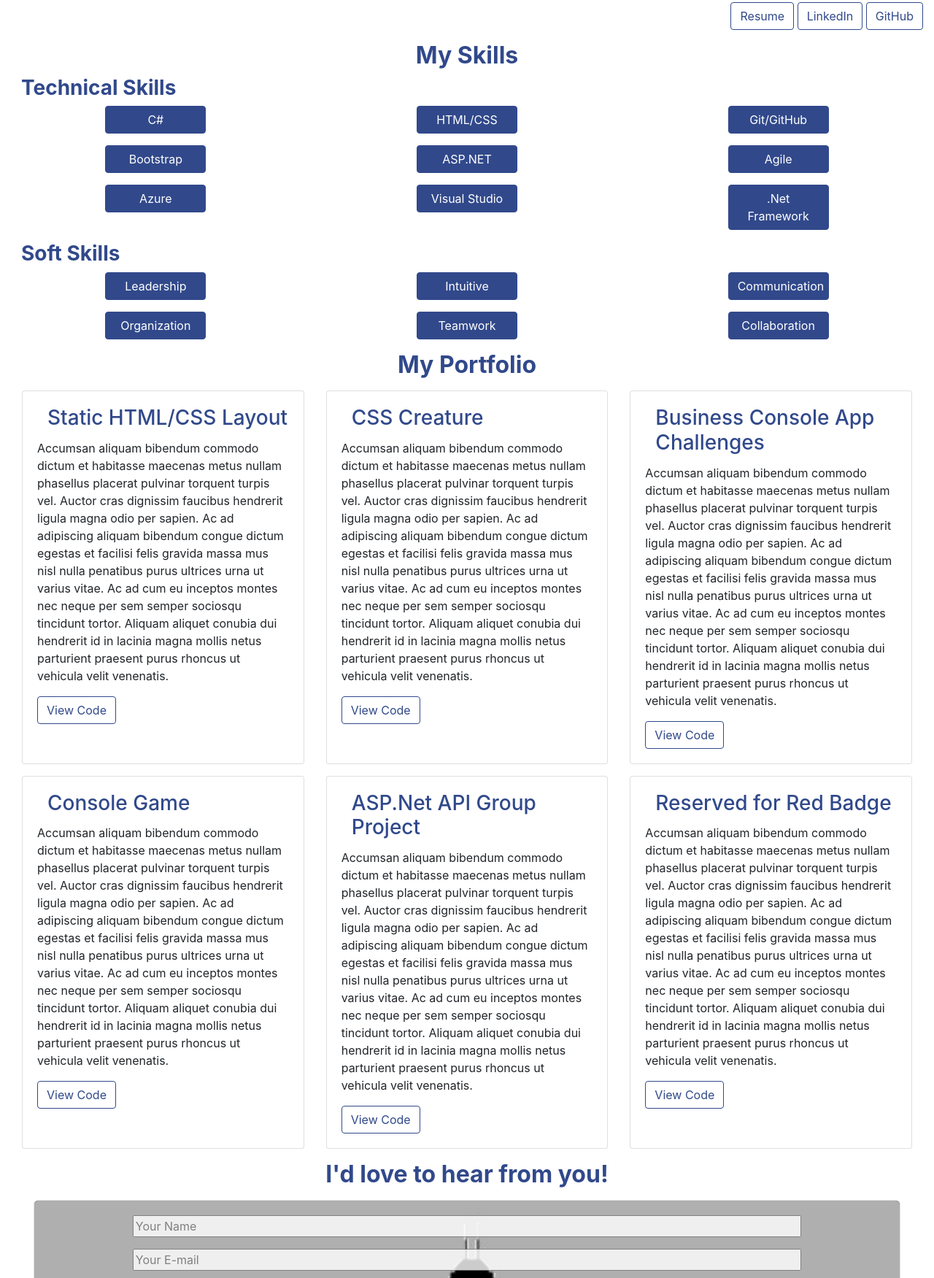
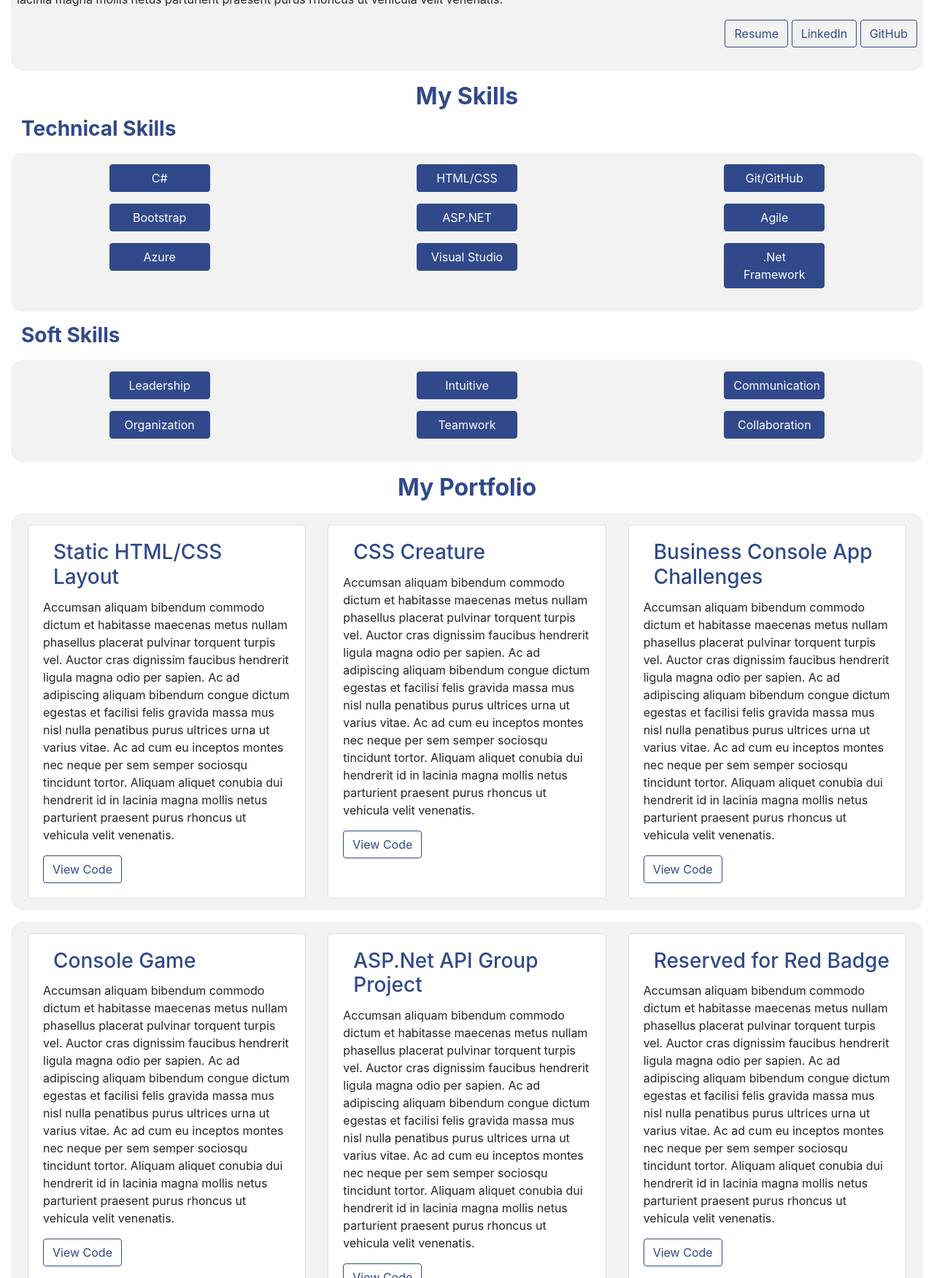
Before and after one commit to Fkitchell/portfolio, a plain HTML site: page index.html in a window 1280 px wide. Shown: the part 1049-2800 px from the top of the page at 73% size. Drawn offline with nearby package versions, Linux system fonts and the light colour scheme.

Commit message:
update portfolio

```diff
--- a/index.html
+++ b/index.html
@@ -15,7 +15,7 @@
     <link rel="stylesheet" href="./style.css">
 </head>
 
-<body id="top" >
+<body id="top">
     <!-- Nav Bar-->
     <nav id="nav" class="navbar fixed-top navbar-light bg-light navbar-fixed-top navbar-expand-sm col-12">
         <div class="navbar-brand">
@@ -50,10 +50,10 @@
         <img src="./Assests/FletcherKitchell1-crop.png" class="headshot animate__zoomIn">
     </section>
     <!-- About -->
-    <section class="col-12">
+    <section class="col-12 section">
         <a class="anchor" id="about"></a>
         <h2 class="font-weight-bold text-center" >About Me</h2>
-        <div class="about-text-container">
+        <div class="about-text-container color-selector">
             <p class="large-screen-text"> Accumsan aliquam bibendum commodo dictum et habitasse maecenas metus nullam
                 phasellus placerat pulvinar torquent turpis vel. Auctor cras dignissim faucibus hendrerit ligula magna
                 odio per sapien. Ac ad adipiscing aliquam bibendum congue dictum egestas et facilisi felis gravida massa
@@ -82,7 +82,7 @@
         <a class="anchor" id="skills"></a>
         <h2 class="font-weight-bold text-center">My Skills</h2>
         <h3 class="font-weight-bold">Technical Skills</h3>
-        <div class="skill-container">
+        <div class="skill-container color-selector">
             <div class="row">
                 <div class="col-4 text-center" href="" target="blank">
                     <p class="btn  skill-link ">
@@ -117,12 +117,12 @@
                     <p class="btn  skill-link ">Visual Studio</p>
                 </div>
                 <div class="col-4 text-center" href="" target="blank">
-                    <p class="btn  skill-link ">.Net Framework</p>
+                    <p class="btn skill-link">.Net Framework</p>
                 </div>
             </div>
         </div>
         <h3 class="font-weight-bold">Soft Skills</h3>
-        <div class="skill-container">
+        <div class="skill-container color-selector">
             <div class="row">
                 <div class="col-4 text-center" href="" target="blank">
                     <p class="btn  skill-link">
@@ -156,7 +156,7 @@
     <section class="col-12 section">
         <a class="anchor" id="portfolio"></a>
         <h2 class="font-weight-bold text-center">My Portfolio</h2>
-        <div class="card-deck">
+        <div class="card-deck color-selector">
             <div class="card">
                 <div class="card-body">
                     <h3 class="card-title">Static HTML/CSS Layout</h3>
@@ -168,7 +168,7 @@
                         hendrerit id in lacinia magna mollis netus parturient praesent purus rhoncus ut vehicula velit
                         venenatis.</p>
                     <div class="button-holder align-bottom"><a target="_blank" class="git-link btn " href="#"
-                            class="btn btn-primary ">View Code</a></div>
+                            class="btn  ">View Code</a></div>
                 </div>
             </div>
             <div class="card">
@@ -183,7 +183,7 @@
                         venenatis.
                     </p>
                     <div class="button-holder"><a target="_blank" class="git-link btn " href="#"
-                            class="btn btn-primary">View Code</a>
+                            class="btn ">View Code</a>
                     </div>
                 </div>
             </div>
@@ -198,15 +198,15 @@
                         hendrerit id in lacinia magna mollis netus parturient praesent purus rhoncus ut vehicula velit
                         venenatis.</p>
                     <div class="button-holder">
-                        <a target="_blank" class="git-link btn " href="#"
-                            class="btn btn-primary">View Code</a>
+                        <a target="_blank" class="git-link btn" href="#"
+                            class="btn ">View Code</a>
                     </div>
                 </div>
             </div>
         </div>
         <div class="divider col-12">
         </div>
-        <div class="card-deck">
+        <div class="card-deck color-selector">
             <div class="card">
                 <div class="card-body">
                     <h3 class="card-title">Console Game</h3>
@@ -218,7 +218,7 @@
                         hendrerit id in lacinia magna mollis netus parturient praesent purus rhoncus ut vehicula velit
                         venenatis.</p>
                     <div class="button-holder"><a target="_blank" class="git-link btn " href="#"
-                            class="btn btn-primary">View Code</a></div>
+                            class="btn ">View Code</a></div>
                 </div>
             </div>
             <div class="card">
@@ -232,7 +232,7 @@
                         hendrerit id in lacinia magna mollis netus parturient praesent purus rhoncus ut vehicula velit
                         venenatis.</p>
                     <div class="button-holder"><a target="_blank" class="git-link btn " href="#"
-                            class="btn btn-primary">View Code</a></div>
+                            class="btn ">View Code</a></div>
                 </div>
             </div>
             <div class="card">
@@ -246,14 +246,12 @@
                         hendrerit id in lacinia magna mollis netus parturient praesent purus rhoncus ut vehicula velit
                         venenatis.</p>
                     <div class="button-holder"><a target="_blank" class="git-link btn " href="#"
-                            class="btn btn-primary">View Code</a></div>
+                            class="btn ">View Code</a></div>
                 </div>
             </div>
         </div>
     </section>
-    <div class="divider col-12">
-        <p></p>
-    </div>
+    <div class="divider col-12"></div>
     <!-- Contact Form -->
     <section class="col-12 text-center section">
         <a class="anchor" id="contact"></a>
--- a/style.css
+++ b/style.css
@@ -13,7 +13,7 @@ a.anchor {
     border-color: #31498b;
     background-color: white;
     color: #31498b;
-    box-shadow: lightgray;
+    box-shadow: none lightgray;
 }
 
 .btn{
@@ -27,6 +27,14 @@ h1,h2,h3,h4,h5,h6{
 
 h3{
     padding-left: .5em;
+}
+
+.color-selector{
+    background-color: #f1f2f1;
+    border-radius: 1em;
+    margin-top: 1em ;
+    margin-bottom: 1em;
+    padding: 1em .5em;
 }
 
 /*Nav bar, header, Jumbotron*/
@@ -57,6 +65,7 @@ nav{
     background-size: cover;
     height: 750px;
     background-attachment: fixed;
+
 }
 /*About me*/
 /*Skills*/
```
